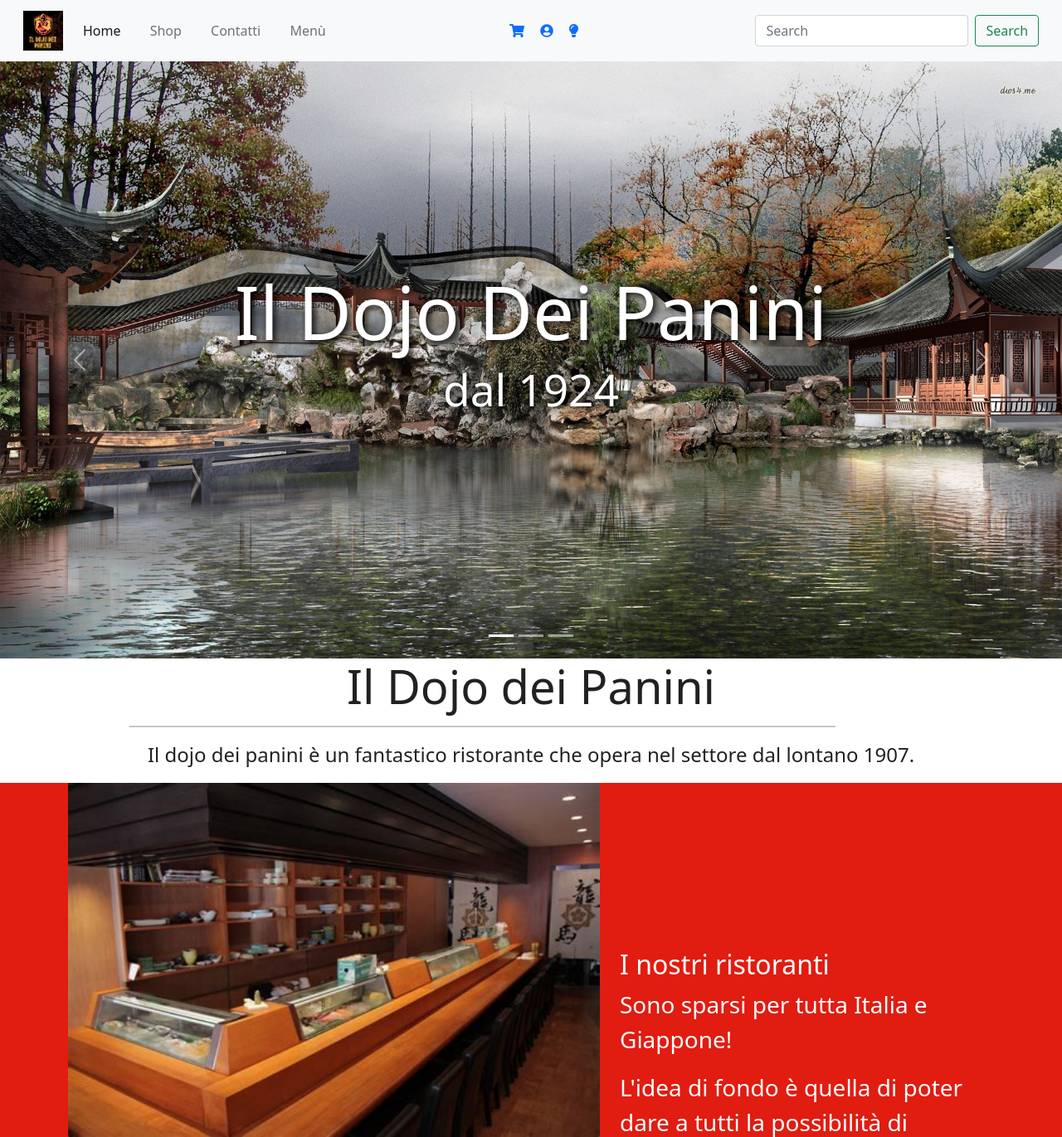
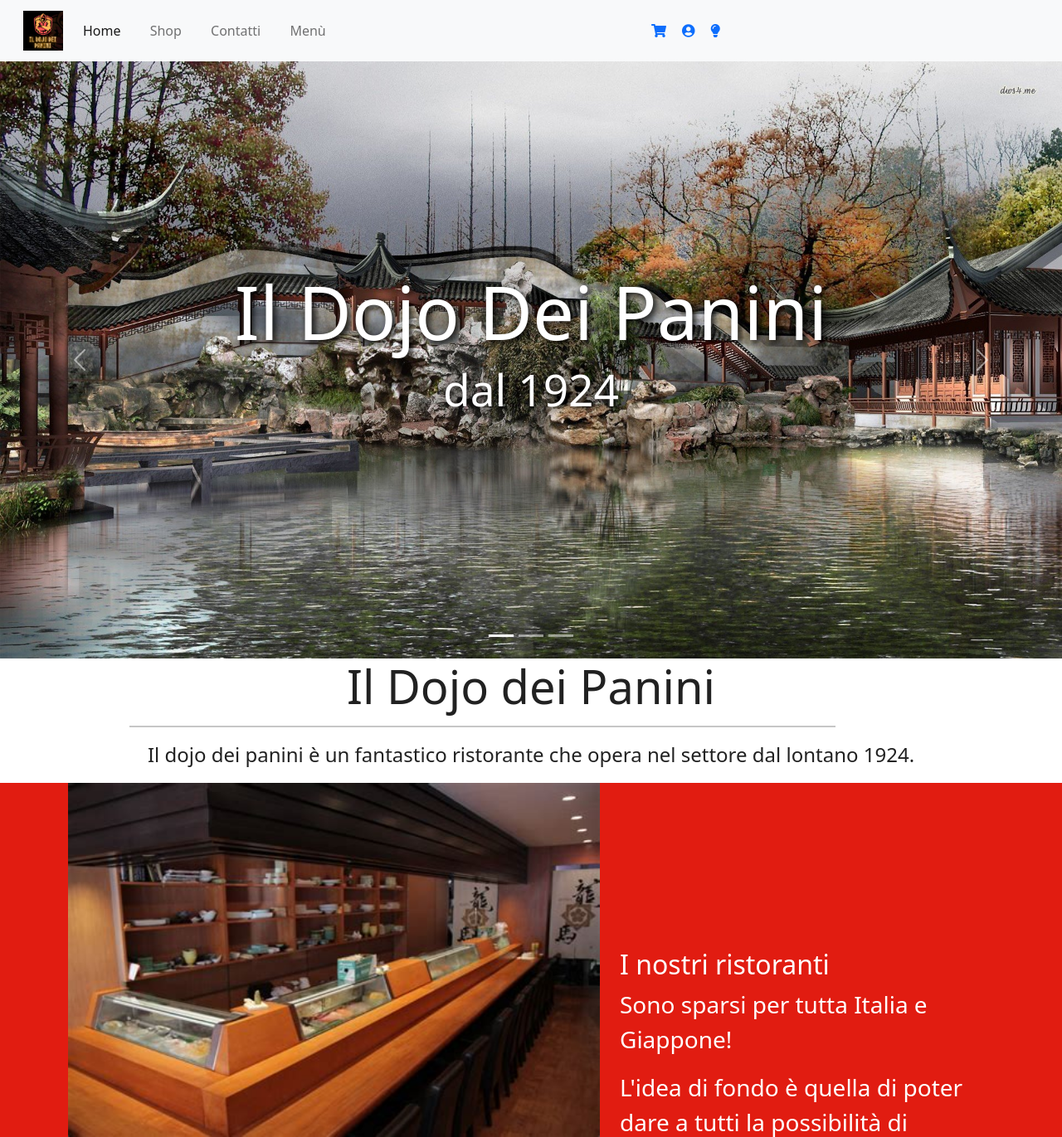
Before and after one commit to Luca-Ale/Il-dojo-dei-panini, a PHP site: page / in a window 1280 px wide. Shown: the top 1371 px of the page at 83% size. Run offline with PHP 8.4, Linux system fonts and the light colour scheme; data comes from the database, SQL or seed files in the repository; some libraries are stand-ins or nearby versions.

Commit message:
add some things

```diff
--- a/css/base_style.css
+++ b/css/base_style.css
@@ -17,6 +17,10 @@
 
 body nav { /* prima era .navbar e si vedeva un po' più grande */
     padding: .999rem;
+}
+
+body nav {
+    background-color: aqua;
 }
 
 nav li {
--- a/html/base.html
+++ b/html/base.html
@@ -50,11 +50,6 @@
                     <a href="#"><i class="fas fa-lightbulb"></i><span class="sr-only">Theme</span></a> <!-- TODO: meglio usare l'immagine. -->
                   </li>
                 </ul>
-
-                <form class="d-flex"> <!-- TODO: remove? -->
-                  <input class="form-control me-2" type="search" placeholder="Search" aria-label="Search">
-                  <button class="btn btn-outline-success" type="submit">Search</button>
-                </form>
               </div>
             </div>
           </nav>
--- a/html/carrello.html
+++ b/html/carrello.html
@@ -50,11 +50,6 @@
                     <a href="#"><i class="fas fa-lightbulb"></i><span class="sr-only">Theme</span></a> <!-- TODO: meglio usare l'immagine. -->
                   </li>
                 </ul>
-
-                <form class="d-flex"> <!-- TODO: remove? -->
-                  <input class="form-control me-2" type="search" placeholder="Search" aria-label="Search">
-                  <button class="btn btn-outline-success" type="submit">Search</button>
-                </form>
               </div>
             </div>
           </nav>
--- a/html/contatti.html
+++ b/html/contatti.html
@@ -47,11 +47,6 @@
                     <a href="#"><i class="fas fa-lightbulb"></i><span class="sr-only">Theme</span></a> <!-- TODO: meglio usare l'immagine. -->
                   </li>
                 </ul>
-
-                <form class="d-flex"> <!-- TODO: remove? -->
-                  <input class="form-control me-2" type="search" placeholder="Search" aria-label="Search">
-                  <button class="btn btn-outline-success" type="submit">Search</button>
-                </form>
               </div>
             </div>
           </nav>
--- a/html/index.html
+++ b/html/index.html
@@ -50,11 +50,6 @@
                     <a href="#"><i class="fas fa-lightbulb" id="icon_theme" onclick="swapTheme()"></i><span class="sr-only">Theme</span></a>
                   </li>
                 </ul>
-
-                <form class="d-flex">
-                  <input class="form-control me-2" type="search" placeholder="Search" aria-label="Search">
-                  <button class="btn btn-outline-success" type="submit">Search</button>
-                </form>
               </div>
             </div>
           </nav>
--- a/html/shop.html
+++ b/html/shop.html
@@ -49,11 +49,6 @@
                     <a href="#"><i class="fas fa-lightbulb"></i><span class="sr-only">Theme</span></a> <!-- TODO: meglio usare l'immagine. -->
                   </li>
                 </ul>
-
-                <form class="d-flex"> <!-- TODO: remove? -->
-                  <input class="form-control me-2" type="search" placeholder="Search" aria-label="Search">
-                  <button class="btn btn-outline-success" type="submit">Search</button>
-                </form>
               </div>
             </div>
           </nav>
--- a/php/template/base.php
+++ b/php/template/base.php
@@ -55,11 +55,6 @@
                     <a href="#"><i class="fas fa-lightbulb"></i><span class="sr-only">Theme</span></a> <!-- TODO: meglio usare l'immagine. -->
                   </li>
                 </ul>
-
-                <form class="d-flex"> <!-- TODO: remove? -->
-                  <input class="form-control me-2" type="search" placeholder="Search" aria-label="Search">
-                  <button class="btn btn-outline-success" type="submit">Search</button>
-                </form>
               </div>
             </div>
           </nav>
--- a/php/template/index-page-tmplt.php
+++ b/php/template/index-page-tmplt.php
@@ -47,11 +47,6 @@
                     <a href="#"><i class="fas fa-lightbulb" id="icon_theme" onclick="swapTheme()"></i><span class="sr-only">Theme</span></a>
                   </li>
                 </ul>
-
-                <form class="d-flex"> <!-- TODO: remove? -->
-                  <input class="form-control me-2" type="search" placeholder="Search" aria-label="Search">
-                  <button class="btn btn-outline-success" type="submit">Search</button>
-                </form>
               </div>
             </div>
           </nav>
@@ -98,7 +93,7 @@
                 <hr>
                 <div class="col-12">
                   <p class="lead fs-4">
-                    Il dojo dei panini è un fantastico ristorante che opera nel settore dal lontano 1907.
+                    Il dojo dei panini è un fantastico ristorante che opera nel settore dal lontano 1924.
                   </p>
                 </div>
               </div>
@@ -106,7 +101,7 @@
           </section>
 
           <!-- ABOUT US SECTION -->
-          <section class="about">
+          <section>
             <div class="about-section wrapper">
               <div class="container">
                 <div class="row align-items-center">
```
Also changed, not shown: php/login.php (+2 -6 lines), imgs/Food/il_panino_buono.jpg (added), imgs/Food/il_panino_buono_2.jpg (added).
